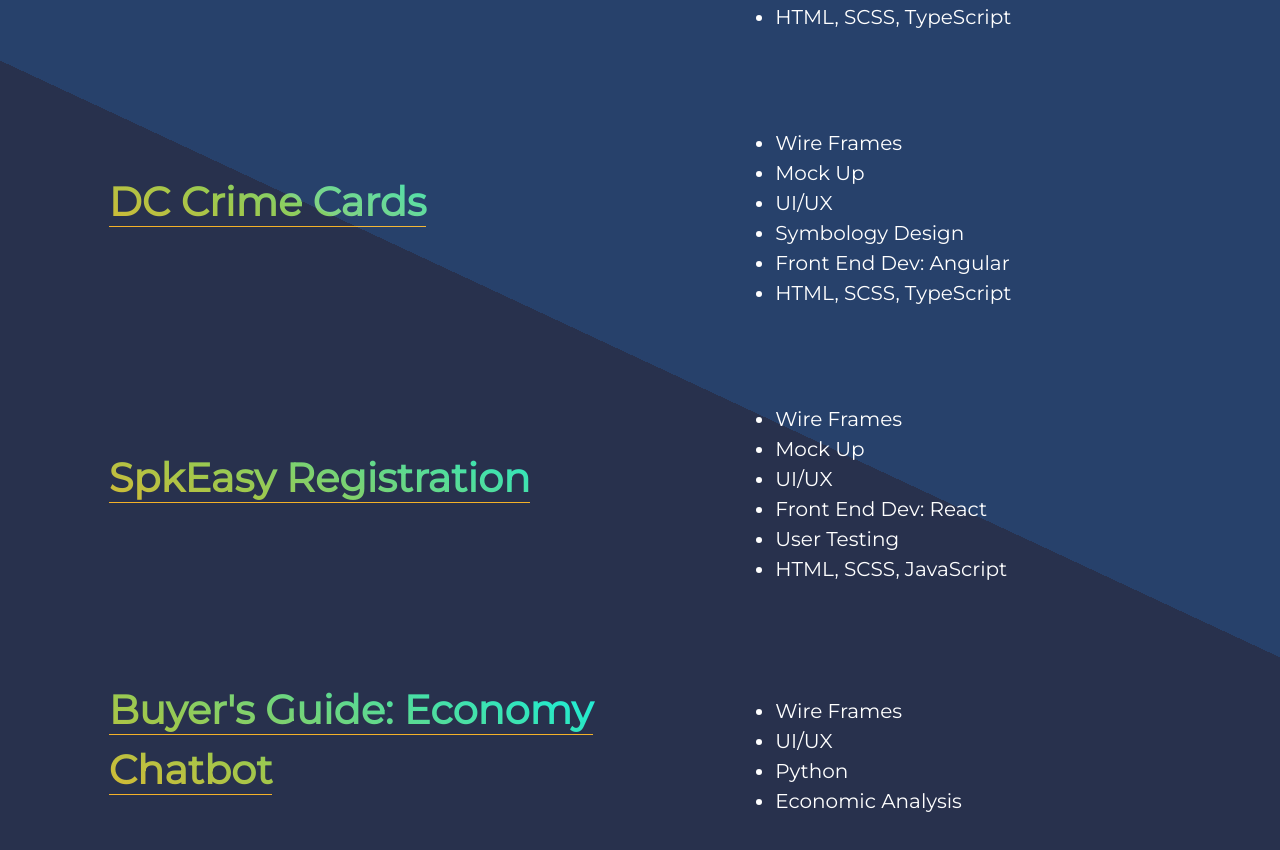
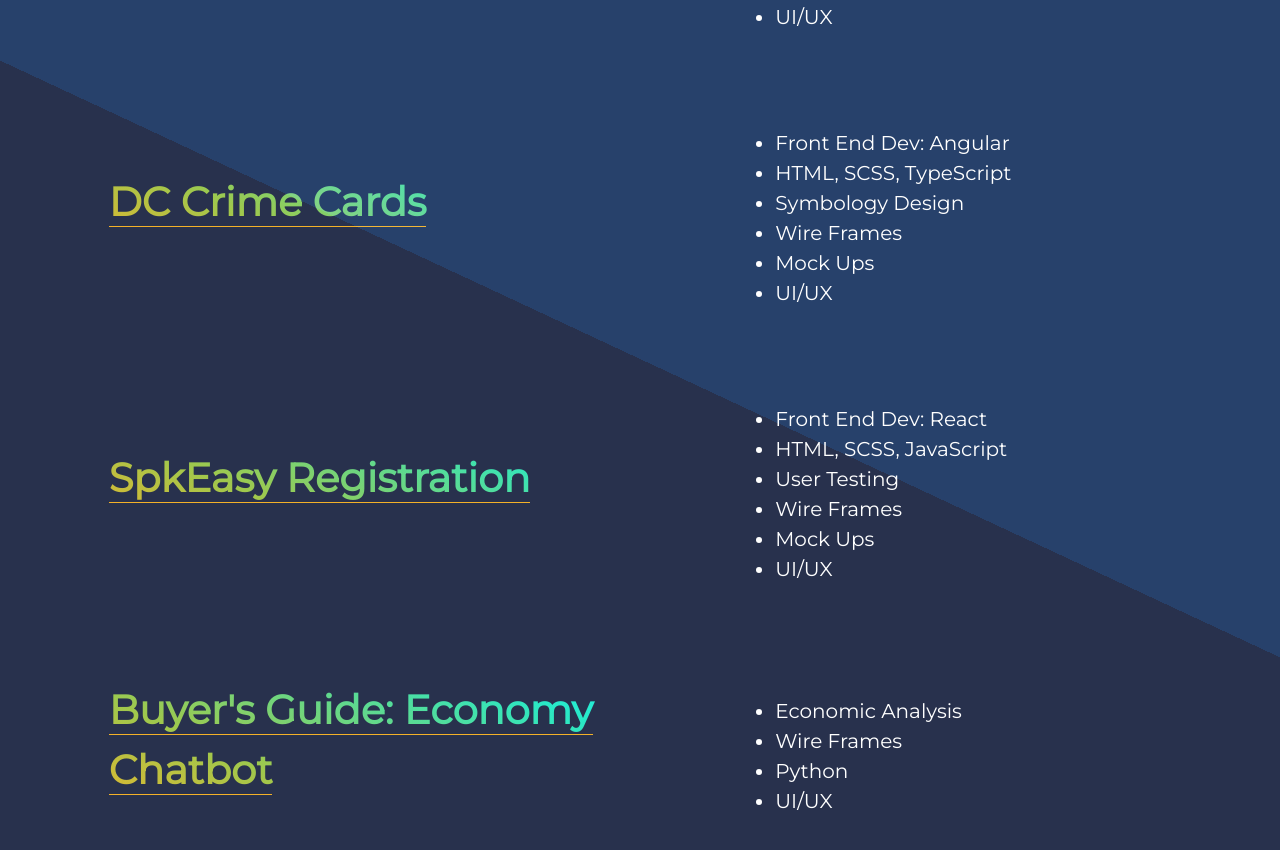
Before and after one commit to unlockedSound/chorvinsky_website, a React (Create React App) app: page / in a window 1280 px wide. Shown: the part 5005-5855 px from the top of the page. Built offline with nearby package versions, Linux system fonts and the light colour scheme.

Commit message:
the great componentization

```diff
--- a/src/css/sections/_skills.scss
+++ b/src/css/sections/_skills.scss
@@ -61,15 +61,16 @@
         }
 
         &__list {
+          @include text-style(body, $text-size-sm, normal, 0, $text-color-secondary);
+
           padding: {
             left: 4rem;
           }
           margin: auto;
           text-align: left;
-          &__item {
-            @include text-style(body, $text-size-sm, normal, 0, $text-color-secondary);
 
-          }
+          //&__item {
+          //  @include text-style(body, $text-size-sm, normal, 0, $text-color-secondary);
 
         }
 
--- a/src/js/components/list.js
+++ b/src/js/components/list.js
@@ -1,30 +1,17 @@
 import React from "react";
 
-function ListItem(props) {
-    // Correct! There is no need to specify the key here:
-    return <li>{props.value}</li>;
-}
 
-function TextList(props) {
-    const listItemText = props.listItemText;
-    const listItems = listItemText.map((itemText) =>
-        // Correct! Key should be specified inside the array.
-        <ListItem key={itemText}
-                  value={itemText}/>
+function ListComponent(props) {
+    const listItems = props.listText.map((itemText, index) =>
+        <li key={itemText}>
+            {itemText}
+        </li>
     );
     return (
-        <ul className="projects__inner__content__text__list">
+        <ul className={props.listClass}>
             {listItems}
         </ul>
     );
 }
 
-const listItemText = ["They work: where they are and when they are", "Worth it: before you ever even dance", "Welcoming: we believe a hello is the right beginning", "Good: plain and simple"];
-
-const ListComponent = () => (
-    <TextList
-        listItemText={listItemText}
-    />
-);
-
 export default ListComponent;
--- a/src/js/copyright.js
+++ b/src/js/copyright.js
@@ -2,10 +2,6 @@ import React from "react";
 
 const CopyrightSection = () => (
    <section className="copy">
-                {/*Speakeasy Tango names and content used with permission of Speakeasy Tango LLC. all rights reserved |*/}
-                {/*Buyer's Guide: Economy Chatbot&#8482; is the property of Reed Trevelyn and David Chorvinsky all*/}
-                {/*rights reserved | All other content and design are sole property of David Chorvinsky all rights*/}
-                {/*reserved*/}
                 <div className="copy__text">
                     All rights reserved | David Chorvinsky | 2019
                 </div>
--- a/src/js/projects.js
+++ b/src/js/projects.js
@@ -1,8 +1,8 @@
 import React from "react";
 import ListComponent from "./components/list";
 
-const listItemText = ["They work: where they are and when they are", "Worth it: before you ever even dance", "Welcoming: we believe a hello is the right beginning", "Good: plain and simple"];
-
+const listText = ["They work: where they are and when they are", "Worth it: before you ever even dance", "Welcoming: we believe a hello is the right beginning", "Good: plain and simple"];
+const listClass = "projects__inner__content__text__list";
 
 const ProjectsSection = () => (
    <section className="projects">
@@ -35,7 +35,10 @@ const ProjectsSection = () => (
                                 className="projects__inner__content__text--italics">minithons,</span> full on
                                 marathons, and festivals. We aim to create events that meet certain criteria:
 
-                                <ListComponent />
+                                <ListComponent
+                                    listText={listText}
+                                    listClass={listClass}
+                                />
 
                             </div>
 
--- a/src/js/skills.js
+++ b/src/js/skills.js
@@ -1,4 +1,13 @@
 import React from "react";
+import ListComponent from "./components/list";
+
+const listClass = "skills__inner__content__project__list col-12 offset-md-1 col-md-5";
+
+const dataLakeText = ["Front End Dev: Angular", "HTML, SCSS, TypeScript", "Wire Frames", "Logo Design", "UI/UX"];
+const crimeCardText= ["Front End Dev: Angular", "HTML, SCSS, TypeScript", "Symbology Design", "Wire Frames", "Mock Ups", "UI/UX"]
+const spkezText= ["Front End Dev: React", "HTML, SCSS, JavaScript", "User Testing", "Wire Frames", "Mock Ups", "UI/UX"]
+const buyersGuideText = ["Economic Analysis", "Wire Frames", "Python", "UI/UX"]
+
 
 const SkillsSection = () => (
     <section className="skills">
@@ -14,17 +23,10 @@ const SkillsSection = () => (
                             className="skills__inner__content__project__title skills__inner__content__project__title--unlinked col-12 col-md-6">
                             DC Data Lake
                         </div>
-                                <ul className="skills__inner__content__project__list col-12 offset-md-1 col-md-5">
-                                    <li className="skills__inner__content__project__list__item">Wire Frames</li>
-                                    <li className="skills__inner__content__project__list__item">UI/UX</li>
-                                    <li className="skills__inner__content__project__list__item">Logo Design</li>
-                                    <li className="skills__inner__content__project__list__item">Front End Dev:
-                                        Angular
-                                    </li>
-                                    <li className="skills__inner__content__project__list__item">HTML, SCSS,
-                                        TypeScript
-                                    </li>
-                                </ul>
+                        <ListComponent
+                            listText={dataLakeText}
+                            listClass={listClass}
+                        />
                     </div>
                     <div className="row skills__inner__content__project">
                         <a className="skills__inner__content__project__title col-12 col-md-6"
@@ -33,19 +35,10 @@ const SkillsSection = () => (
                                         DC Crime Cards
                                     </span>
                         </a>
-                                <ul className="skills__inner__content__project__list col-12 offset-md-1 col-md-5">
-                                    <li className="skills__inner__content__project__list__item">Wire Frames</li>
-                                    <li className="skills__inner__content__project__list__item">Mock Up</li>
-                                    <li className="skills__inner__content__project__list__item">UI/UX</li>
-                                    <li className="skills__inner__content__project__list__item">Symbology Design
-                                    </li>
-                                    <li className="skills__inner__content__project__list__item">Front End Dev:
-                                        Angular
-                                    </li>
-                                    <li className="skills__inner__content__project__list__item">HTML, SCSS,
-                                        TypeScript
-                                    </li>
-                                </ul>
+                        <ListComponent
+                            listText={crimeCardText}
+                            listClass={listClass}
+                        />
                     </div>
                     <div className="row skills__inner__content__project">
                         <a className="skills__inner__content__project__title col-12 col-md-6"
@@ -54,18 +47,10 @@ const SkillsSection = () => (
                                     >
                                         SpkEasy Registration</span>
                         </a>
-                                <ul className="skills__inner__content__project__list col-12 offset-md-1 col-md-5">
-                                    <li className="skills__inner__content__project__list__item">Wire Frames</li>
-                                    <li className="skills__inner__content__project__list__item">Mock Up</li>
-                                    <li className="skills__inner__content__project__list__item">UI/UX</li>
-                                    <li className="skills__inner__content__project__list__item">Front End Dev:
-                                        React
-                                    </li>
-                                    <li className="skills__inner__content__project__list__item">User Testing</li>
-                                    <li className="skills__inner__content__project__list__item">HTML, SCSS,
-                                        JavaScript
-                                    </li>
-                                </ul>
+                        <ListComponent
+                            listText={spkezText}
+                            listClass={listClass}
+                        />
                     </div>
                     <div className="row skills__inner__content__project">
                         <a className="skills__inner__content__project__title col-12 col-md-6"
@@ -74,13 +59,10 @@ const SkillsSection = () => (
                                             Buyer's Guide: Economy Chatbot
                                         </span>
                         </a>
-                                <ul className="skills__inner__content__project__list col-12 offset-md-1 col-md-5">
-                                    <li className="skills__inner__content__project__list__item">Wire Frames</li>
-                                    <li className="skills__inner__content__project__list__item">UI/UX</li>
-                                    <li className="skills__inner__content__project__list__item">Python</li>
-                                    <li className="skills__inner__content__project__list__item">Economic Analysis
-                                    </li>
-                                </ul>
+                        <ListComponent
+                            listText={buyersGuideText}
+                            listClass={listClass}
+                        />
                     </div>
 
                 </div>
```
Lines whose indentation alone changed are shown as unchanged.
